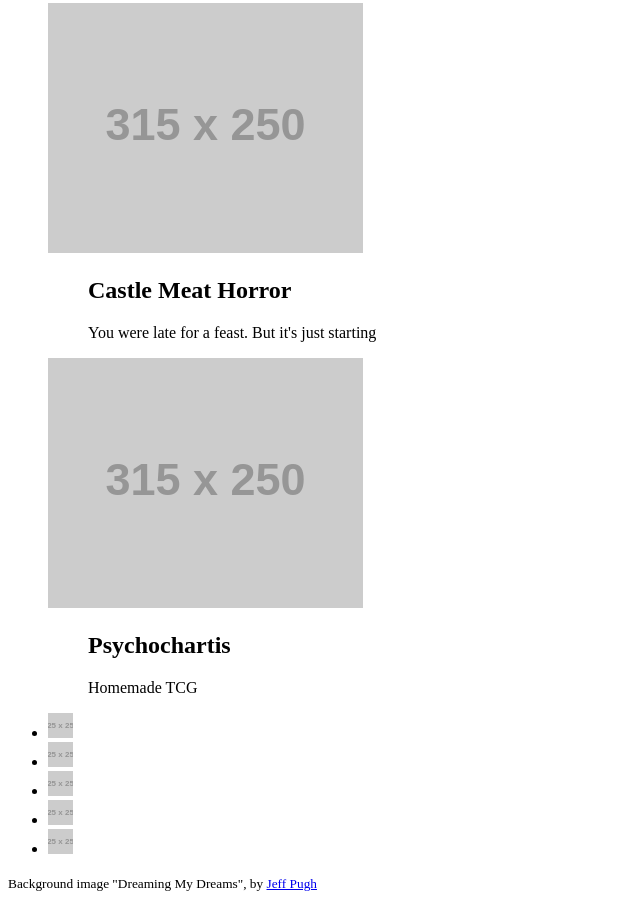
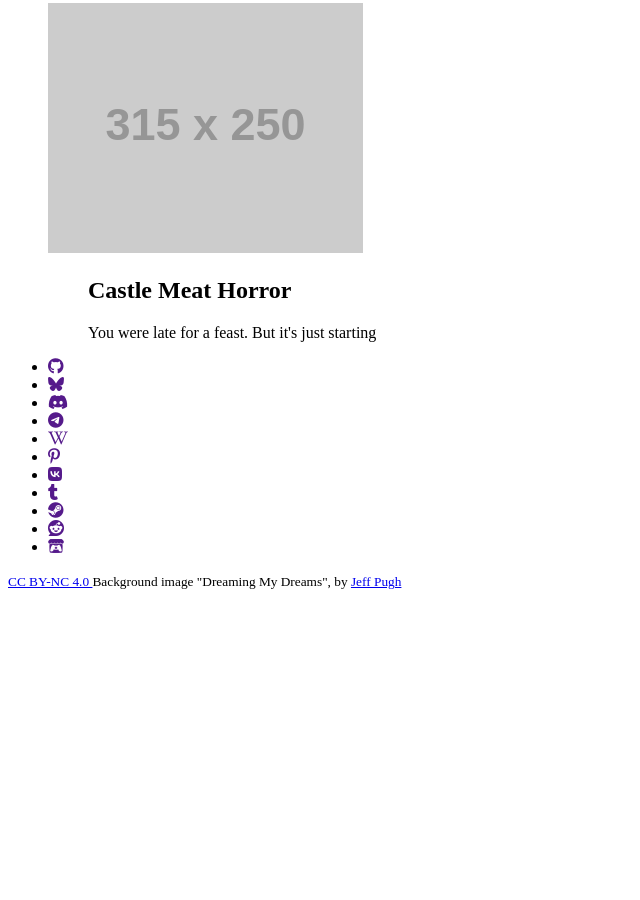
Before and after one commit to Sp1cyP3pp3r/PompousTrash, a plain HTML site: page index.html in a window 1280 px wide. Shown: the part 1071-1971 px from the top of the page, without its empty margins (0-640 px from the left). After the commit the page ends 1669 px from the top, so only its background shows below. Drawn offline with nearby package versions, Linux system fonts and the light colour scheme; placeholder pictures from the web are drawn by us.

Commit message:
before crash out

```diff
--- a/index.html
+++ b/index.html
@@ -1,13 +1,17 @@
 <!DOCTYPE html>
 <html lang="en">
+
 <head>
     <meta charset="UTF-8">
     <meta name="viewport" content="width=device-width, initial-scale=1.0">
     <title>Sp1cyP3pp3r</title>
 
     <link rel="stylesheet/less" href="style.less?v=1" />
-    <script src="https://cdn.jsdelivr.net/npm/less@4.1.1" ></script>
+    <script src="https://cdn.jsdelivr.net/npm/less@4.1.1"></script>
+
+    <script src="https://kit.fontawesome.com/3656dae3f2.js" crossorigin="anonymous"></script>
 </head>
+
 <body>
     <header>
         <a href="#
@@ -26,7 +30,7 @@
                         Home
                     </a>
                 </li>
-                <li class="button"  style="--button-clr: var(--second-color);">
+                <li class="button" style="--button-clr: var(--second-color);">
                     <a href="#
 
                     ">
@@ -49,9 +53,11 @@
                 Collection of Endlessly Interesting Stuff
             </h1>
             <p>
-                This webpage is a portofolio/blog/whatever you call it of Sp1cyP3pp3r. He is a game-developer, artist, programmer, web-designer and a very friendly fellow.
+                This webpage is a portofolio/blog/whatever you call it of Sp1cyP3pp3r. He is a game-developer, artist,
+                programmer, web-designer and a very friendly fellow.
             </p>
             <blockquote>
+                <p>
                     "What he thinks about me"
                     <br />
                     "He thinks that you're anton
@@ -77,9 +83,12 @@
                     "There's something in you
                     <br />
                     "But this something is so fucking repelling lmao"
+                </p>
             </blockquote>
             <p>
-                Lorem ipsum dolor sit amet, consectetur adipisicing elit. Quos aperiam blanditiis eveniet. Omnis provident cum eius! Necessitatibus vel voluptate dolorum quam quas quos harum magni eveniet commodi vitae, ipsam porro!
+                Lorem ipsum dolor sit amet, consectetur adipisicing elit. Quos aperiam blanditiis eveniet. Omnis
+                provident cum eius! Necessitatibus vel voluptate dolorum quam quas quos harum magni eveniet commodi
+                vitae, ipsam porro!
             </p>
         </article>
     </main>
@@ -127,83 +136,81 @@
                 </figure>
             </figcaption>
         </figure>
-        <figure>
-            <img src="
 
-            https://placehold.co/315x250/skyblue/white
-
-            " alt="art">
-            <figcaption>
-                <figure>
-                    <h1>
-                        Psychochartis
-                    </h1>
-                    <figcaption>
-                        Homemade TCG
-                    </figcaption>
-                </figure>
-            </figcaption>
-        </figure>
     </aside>
     <footer>
         <nav>
             <ul>
                 <li>
-                    <a href="#
+                    <a href="" class="social-icon">
+                        <i class="fa-brands fa-github"></i>
 
-                    ">
-                        <img src="
-                        https://placehold.co/25x25?text=Bsk
-
-                        " alt="socials">
+                        </i>
                     </a>
                 </li>
                 <li>
-                    <a href="#
-
-                    ">
-                        <img src="
-                        https://placehold.co/25x25?text=Tg
-
-                        " alt="socials">
+                    <a href="" class="social-icon">
+                        <i class="fa-brands fa-bluesky"></i>
                     </a>
                 </li>
                 <li>
-                    <a href="#
-
-                    ">
-                        <img src="
-                        https://placehold.co/25x25?text=Vk
-
-                        " alt="socials">
+                    <a href="" class="social-icon">
+                        <i class="fa-brands fa-discord"></i>
                     </a>
                 </li>
                 <li>
-                    <a href="#
-
-                    ">
-                        <img src="
-                        https://placehold.co/25x25?text=Itc
-
-                        " alt="socials">
+                    <a href="" class="social-icon">
+                        <i class="fa-brands fa-telegram"></i>
                     </a>
                 </li>
                 <li>
-                    <a href="#
-
-                    ">
-                        <img src="
-                        https://placehold.co/25x25?text=Git
-
-                        " alt="socials">
+                    <a href="" class="social-icon">
+                        <i class="fa-brands fa-wikipedia-w"></i>
+                    </a>
+                </li>
+                <li>
+                    <a href="" class="social-icon">
+                        <i class="fa-brands fa-pinterest-p"></i>
+                    </a>
+                </li>
+                <li>
+                    <a href="" class="social-icon">
+                        <i class="fa-brands fa-vk"></i>
+                    </a>
+                </li>
+                <li>
+                    <a href="" class="social-icon">
+                        <i class="fa-brands fa-tumblr"></i>
+                    </a>
+                </li>
+                <li>
+                    <a href="" class="social-icon">
+                        <i class="fa-brands fa-steam"></i>
+                    </a>
+                </li>
+                <li>
+                    <a href="" class="social-icon">
+                        <i class="fa-brands fa-reddit"></i>
+                    </a>
+                </li>
+                <li>
+                    <a href="" class="social-icon">
+                        <i class="fa-brands fa-itch-io"></i>
                     </a>
                 </li>
             </ul>
         </nav>
-
         <small>
-            Background image "Dreaming My Dreams", by <a href="https://www.davidericson-fineart.com/artists/jeffery-r-pugh/">Jeff Pugh</a>
+            <a href="https://creativecommons.org/licenses/by-nc/4.0/
+            ">
+            CC BY-NC 4.0
+        </a>
+        </small>
+        <small>
+            Background image "Dreaming My Dreams", by <a
+                href="https://www.davidericson-fineart.com/artists/jeffery-r-pugh/">Jeff Pugh</a>
         </small>
     </footer>
 </body>
+
 </html>
--- a/style.less
+++ b/style.less
@@ -113,7 +113,7 @@ body{
       }
 
       article{
-        p{
+        & > p{
           max-width: 72ch;
           margin-inline: auto;
           background-color: color-mix(in oklab, @thirdColor, rgba(255, 255, 255, 0.6) 80%);
@@ -297,3 +297,19 @@ nav ul{
     transition: 0s 0s;
   }
 }
+
+
+/* Style all font awesome icons */
+.social-icon {
+  padding: 20px;
+  font-size: 30px;
+  width: 25px;
+  height: 25px;
+  text-align: center;
+  text-decoration: none;
+
+  &:hover {
+    opacity: 0.7;
+  }
+
+}
```
Lines whose indentation alone changed are shown as unchanged.
